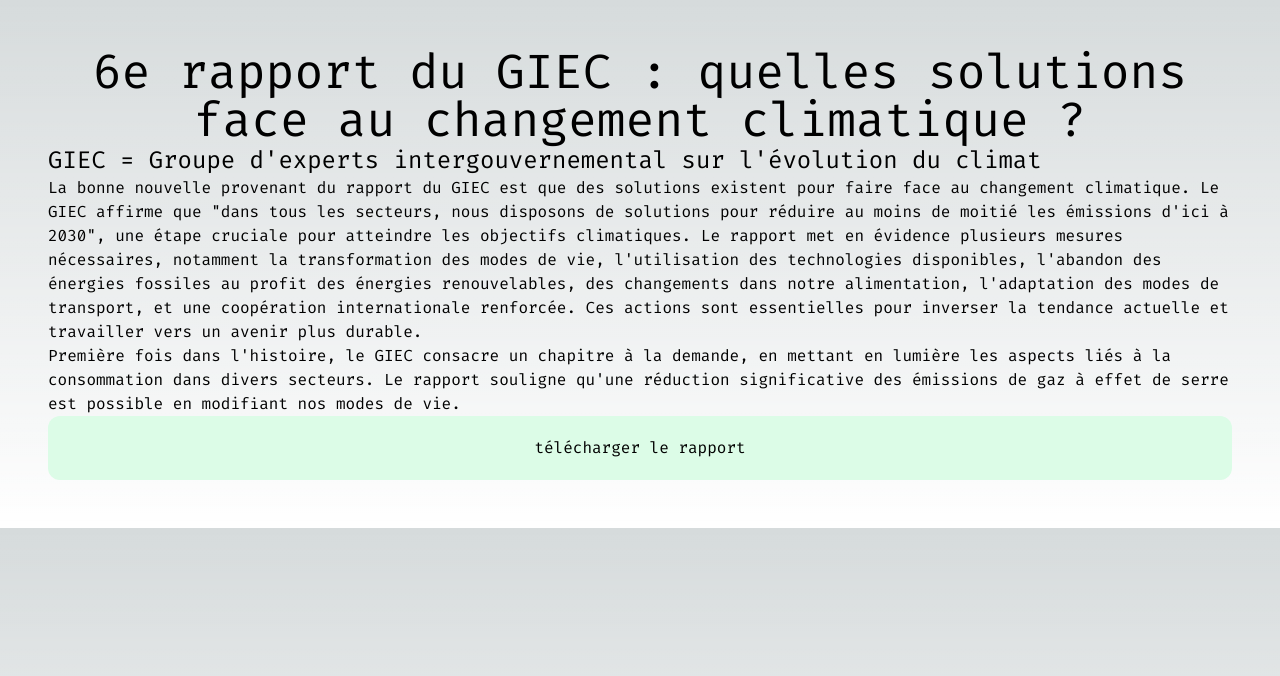
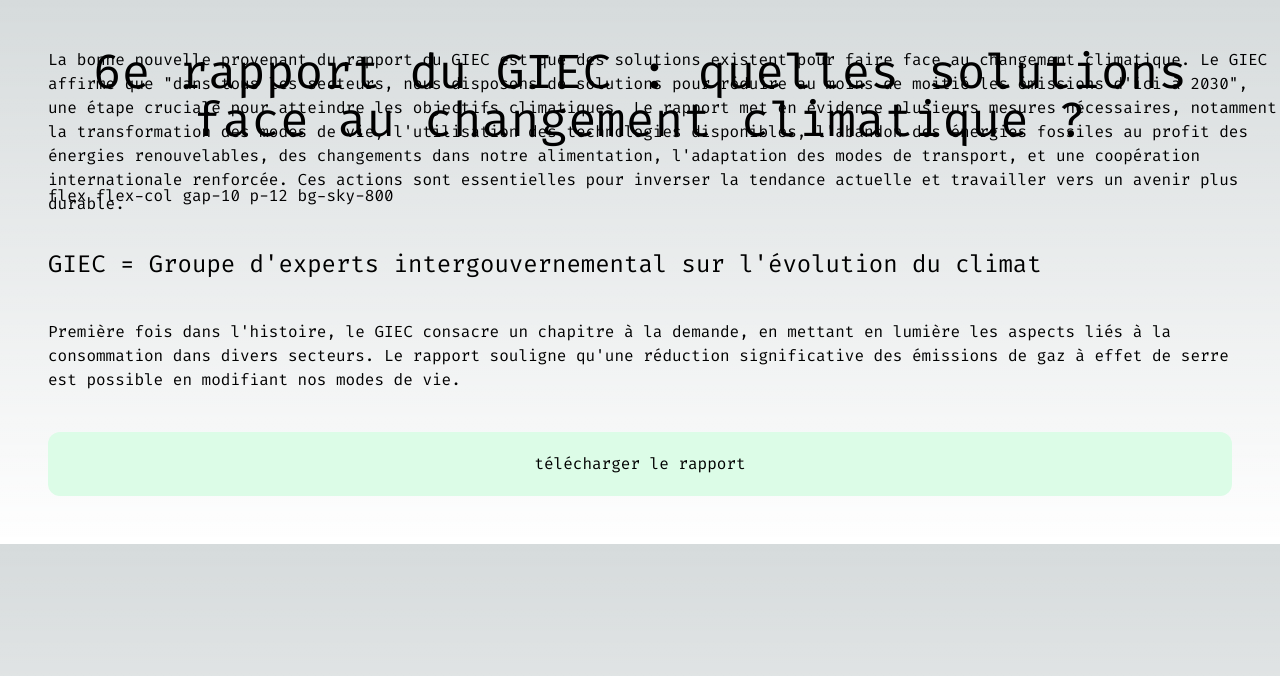
Before and after one commit to ivelter/ndi2023, a Next.js app: page /externe in a window 1280 px wide. Shown: the top 676 px of the page. Built offline with nearby package versions, Linux system fonts and the light colour scheme.

Commit message:
random color

```diff
--- a/src/app/externe/page.js
+++ b/src/app/externe/page.js
@@ -1,25 +1,40 @@
 export default function Externe() {
-
-    const test = `flex flex-col gap-${Math.floor(Math.random() * 10) + 1} p-12`
-    console.log(test)
 
     function randomPerso(min, max) {
         return Math.floor(Math.random() * (max - min)) + min;
     }
 
+    function randomColor() {
+        const colors = [
+            "rose",
+            "bleu",
+            "sky",
+            "red",
+            "yellow",
+            "orange",
+        ]
+        const gama = [
+            50, 100, 200, 300, 400, 500, 600, 700, 800, 900, 950
+        ]
+        return colors[randomPerso(0, colors.length-1)]+"-"+gama[randomPerso(0, gama.length-1)]
+    }
+
+    const texte = `flex flex-col gap-10 p-12 bg-${randomColor()}`
 
     return (
-        <div className={test}>
+        <div className={`flex flex-col gap-10 p-12 bg-${randomColor()}`}>
             <h1 className={"text-center text-5xl"}>
                 6e rapport du GIEC :
                 quelles solutions face au changement climatique ?
             </h1>
 
-            <h2 className={"text-2xl"}>
+            <h1>{texte}</h1>
+
+            <h2 className={`text-2xl text-${randomColor()}`}>
                 GIEC = Groupe d'experts intergouvernemental sur l'évolution du climat
             </h2>
 
-            <p className={""}>
+            <p className={"absolute top-"}>
                 La bonne nouvelle provenant du rapport du GIEC est que des solutions existent pour faire face au
                 changement climatique. Le GIEC affirme que "dans tous les secteurs, nous disposons de solutions pour
                 réduire au moins de moitié les émissions d'ici à 2030", une étape cruciale pour atteindre les objectifs
```
